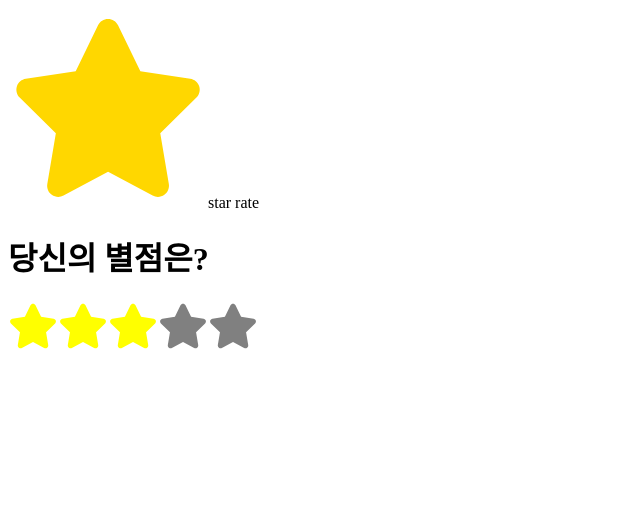
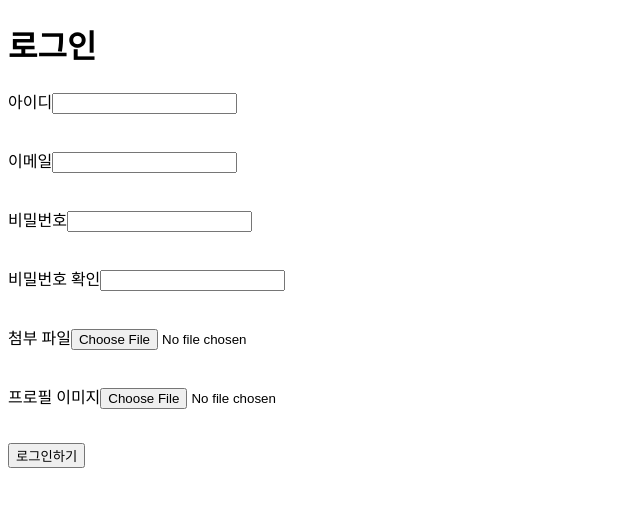
Before and after one commit to 213am/til-npm, a React (Vite) app: page / in a window 1280 px wide. Shown: the top 506 px of the page, without its empty margins (0-640 px from the left). Built offline with nearby package versions, Linux system fonts and the light colour scheme; the HTML template or start-up script is replaced by a standard one.

Commit message:
[dosc] react-hook-form 과 yup 진행중

```diff
--- a/package.json
+++ b/package.json
@@ -10,6 +10,7 @@
     "preview": "vite preview"
   },
   "dependencies": {
+    "@hookform/resolvers": "^3.9.1",
     "@nivo/bar": "^0.88.0",
     "@nivo/core": "^0.88.0",
     "@nivo/line": "^0.88.0",
@@ -17,9 +18,11 @@
     "moment": "^2.30.1",
     "react": "^18.3.1",
     "react-dom": "^18.3.1",
+    "react-hook-form": "^7.54.1",
     "react-icons": "^5.4.0",
     "react-kakao-maps-sdk": "^1.1.27",
-    "swiper": "^11.1.15"
+    "swiper": "^11.1.15",
+    "yup": "^1.6.1"
   },
   "devDependencies": {
     "@eslint/js": "^9.15.0",
--- a/src/App.jsx
+++ b/src/App.jsx
@@ -1,26 +1,121 @@
-import { FaStar } from "react-icons/fa6";
+import { yupResolver } from "@hookform/resolvers/yup";
+import { useEffect } from "react";
+import { useForm } from "react-hook-form";
+import * as yup from "yup";
+
+// schema 를 먼저 생성
+const loginSchema = yup.object({
+  name: yup
+    .string()
+    .min(4, "최소 4자 이상 입력해주세요")
+    .required("아이디는 필수입력 항목입니다"),
+  email: yup
+    .string()
+    .email("이메일 주소를 확인해주세요")
+    .required("이메일은 필수입력 항목입니다"),
+  password: yup
+    .string()
+    .min(4, "최소 4자 이상 입력해주세요")
+    .required("비밀번호는 필수입력 항목입니다"),
+  passwordConfirm: yup
+    .string()
+    // regiter name "password" 의 값을 참조하겠다
+    .oneOf([yup.ref("password"), null], "비밀번호가 일치하지 않습니다")
+    .required("비밀번호 확인이 필요합니다"),
+  file: yup
+    .mixed()
+    .test("filesize", "파일 크기는 2MB 이하만 가능합니다.", (value) => {
+      return value && value[0]?.size <= 2 * 1024 * 1024; // 2MB 이하
+    })
+    .required("첨부 파일을 넣어주세요"),
+  profileImg: yup
+    .mixed()
+    .test("filesize", "파일 크기는 2MB 이하만 가능합니다.", (value) => {
+      return value && value[0]?.size <= 2 * 1024 * 1024; // 2MB 이하
+    })
+    .test("fileType", "JPG 또는 PNG 파일만 업로드 가능합니다.", (value) => {
+      return value && ["image/jpeg", "image/png"].includes(value[0]?.type);
+    })
+    .required("프로필 이미지를 추가해주세요"),
+});
 
 function App() {
-  const point = 5; // 총 별점
-  const rate = 3; // 별점
+  const {
+    register,
+    handleSubmit,
+    trigger,
+    setValue,
+    formState: { errors },
+  } = useForm({
+    resolver: yupResolver(loginSchema),
+    // 기본값 지정
+    defaultValues: {
+      name: "",
+      email: "",
+      password: "",
+      passwordConfirm: "",
+    },
+    // 유효성 검사 방식( submit 시에만 )
+    // mode: "onSubmit",
+    // 유효성 검사 방식( 입력 진행중에 )
+    mode: "onChange",
+  });
+
+  const formSubmitHandler = (data) => {
+    console.log(data);
+  };
+
+  // 원하는 시점에 특정 input 에만 지정된 값을 넣기
+  // 주소 입력시 ㅇㅇ시 를 선택하면 해당하는 구 의 목록이 나온다거나
+  // 전화번호 입력시 숫자만 입력하면 자동으로 - 를 추가한다거나 등등
+  useEffect(() => {
+    // setValue("email", "abcd@def.net");
+  }, []);
+
+  useEffect(() => {
+    // trigger();
+  }, [trigger]);
 
   return (
     <>
-      <div>
-        <FaStar style={{ color: "gold", fontSize: 200 }} />
-        star rate
-      </div>
-      <h1>당신의 별점은?</h1>
-      <div>
-        {[...Array(point)].map((item, index) => {
-          return (
-            <FaStar
-              key={index}
-              style={{ fontSize: 50, color: index < rate ? "yellow" : "grey" }}
-            />
-          );
-        })}
-      </div>
+      <h1>로그인</h1>
+      <form onSubmit={handleSubmit(formSubmitHandler)}>
+        <label>아이디</label>
+        <input {...register("name")} />
+        {/* 오류 메세지 */}
+        <p style={{ color: "red" }}>{errors.name?.message}</p>
+        <br />
+        <label>이메일</label>
+        <input {...register("email")} />
+        {/* 오류 메세지 */}
+        <p style={{ color: "red" }}>{errors.email?.message}</p>
+        <br />
+        <label>비밀번호</label>
+        <input type="password" {...register("password")} />
+        {/* 오류 메세지 */}
+        <p style={{ color: "red" }}>{errors.password?.message}</p>
+        <br />
+        <label>비밀번호 확인</label>
+        <input {...register("passwordConfirm")} />
+        {/* 오류 메세지 */}
+        <p style={{ color: "red" }}>{errors.passwordConfirm?.message}</p>
+        <br />
+        <label>첨부 파일</label>
+        <input type="file" {...register("file")} />
+        {/* 오류 메세지 */}
+        <p style={{ color: "red" }}>{errors.file?.message}</p>
+        <br />
+        <label>프로필 이미지</label>
+        <input
+          type="file"
+          accept="image/png, image/jpeg"
+          {...register("profileImg")}
+        />
+        {/* 오류 메세지 */}
+        <p style={{ color: "red" }}>{errors.profileImg?.message}</p>
+        <br />
+        <button type="submit">로그인하기</button>
+      </form>
     </>
   );
 }
```
Also changed, not shown: 2 other files (tests, documents, lock files or other folders).
